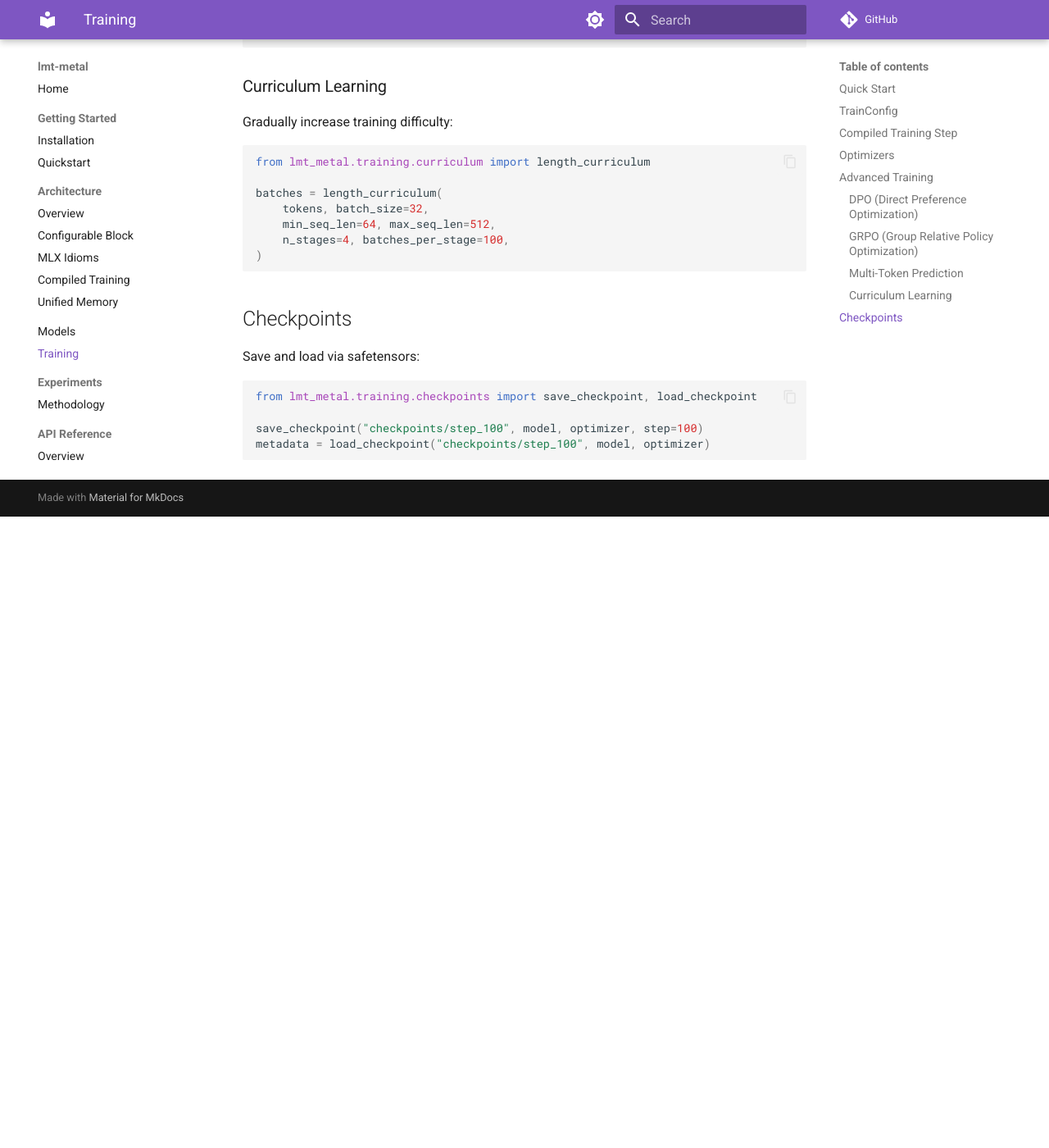
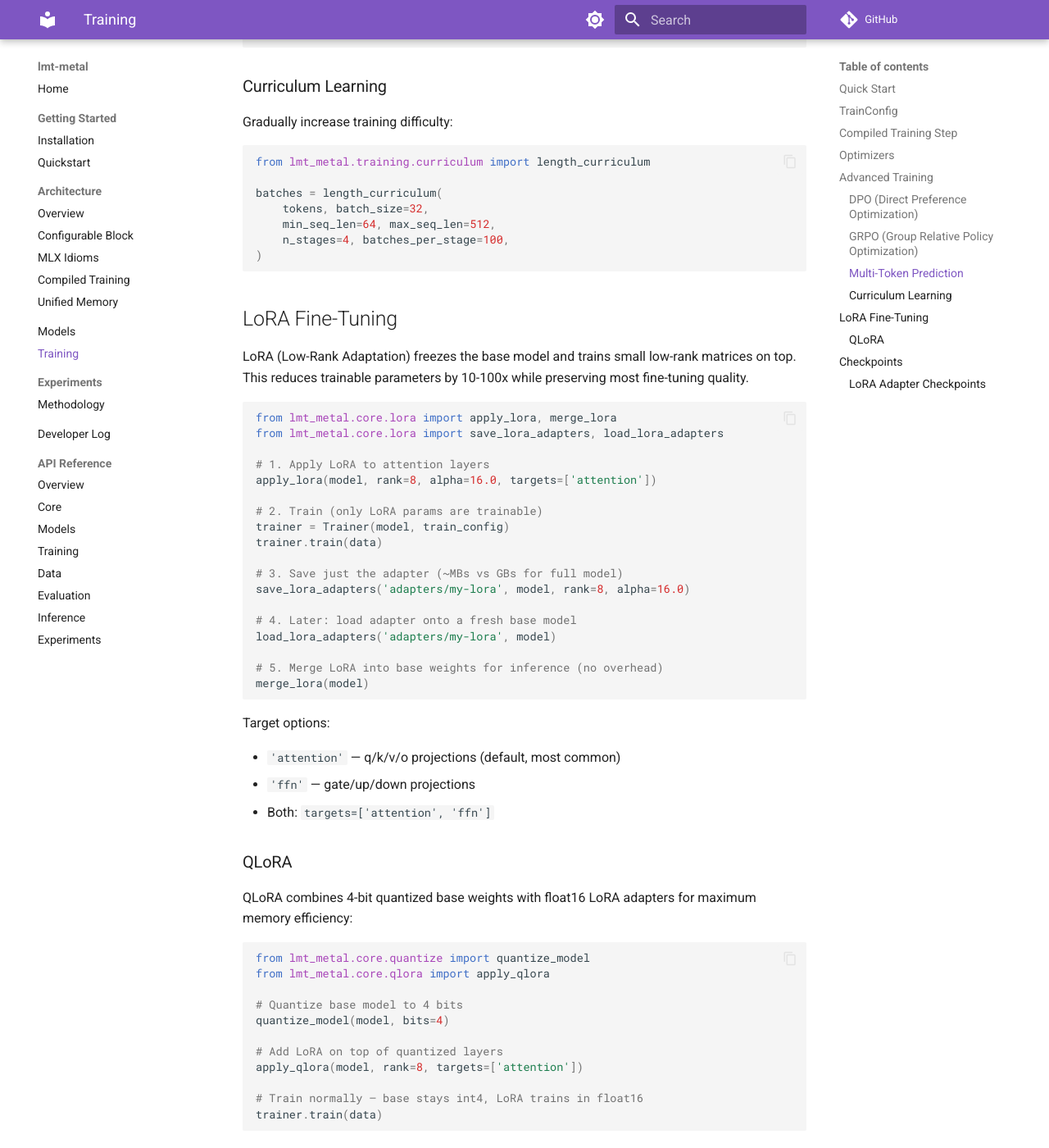
Before and after one commit to michaelellis003/lmxlab, an MkDocs documentation site: the page built from docs/training/index.md, in a window 1280 px wide and 1400 px high, scrolled down 2406 px. Shown: the whole window at 82% size. Built offline with MkDocs 1.6.1 and Material for MkDocs 9.7.7, drawn with Linux system fonts in a browser that asks for light colours; comment, search, counter and statistics services are not loaded; before the commit the page ends 3036 px from its top, so only the background shows below that; some of the changed text lies outside the part shown.

Commit message:
docs: add LoRA/QLoRA training guide and developer log (#28)
Add LoRA fine-tuning section to training docs covering apply_lora,
save/load adapters, merge, QLoRA, and target options. Create devlog
with design decisions, lessons learned, and open questions.

````diff
--- a/docs/training/index.md
+++ b/docs/training/index.md
@@ -108,6 +108,58 @@
 )
 ```
 
+## LoRA Fine-Tuning
+
+LoRA (Low-Rank Adaptation) freezes the base model and trains small
+low-rank matrices on top. This reduces trainable parameters by 10-100x
+while preserving most fine-tuning quality.
+
+```python
+from lmt_metal.core.lora import apply_lora, merge_lora
+from lmt_metal.core.lora import save_lora_adapters, load_lora_adapters
+
+# 1. Apply LoRA to attention layers
+apply_lora(model, rank=8, alpha=16.0, targets=['attention'])
+
+# 2. Train (only LoRA params are trainable)
+trainer = Trainer(model, train_config)
+trainer.train(data)
+
+# 3. Save just the adapter (~MBs vs GBs for full model)
+save_lora_adapters('adapters/my-lora', model, rank=8, alpha=16.0)
+
+# 4. Later: load adapter onto a fresh base model
+load_lora_adapters('adapters/my-lora', model)
+
+# 5. Merge LoRA into base weights for inference (no overhead)
+merge_lora(model)
+```
+
+Target options:
+
+- `'attention'` — q/k/v/o projections (default, most common)
+- `'ffn'` — gate/up/down projections
+- Both: `targets=['attention', 'ffn']`
+
+### QLoRA
+
+QLoRA combines 4-bit quantized base weights with float16 LoRA adapters
+for maximum memory efficiency:
+
+```python
+from lmt_metal.core.quantize import quantize_model
+from lmt_metal.core.qlora import apply_qlora
+
+# Quantize base model to 4 bits
+quantize_model(model, bits=4)
+
+# Add LoRA on top of quantized layers
+apply_qlora(model, rank=8, targets=['attention'])
+
+# Train normally — base stays int4, LoRA trains in float16
+trainer.train(data)
+```
+
 ## Checkpoints
 
 Save and load via safetensors:
@@ -118,3 +170,17 @@
 save_checkpoint("checkpoints/step_100", model, optimizer, step=100)
 metadata = load_checkpoint("checkpoints/step_100", model, optimizer)
 ```
+
+### LoRA Adapter Checkpoints
+
+For LoRA models, save only the adapter weights (much smaller):
+
+```python
+from lmt_metal.core.lora import save_lora_adapters, load_lora_adapters
+
+# Save only LoRA weights (~100KB-10MB)
+save_lora_adapters("adapters/my-lora", model, rank=8, alpha=16.0)
+
+# Load onto a new model (must have apply_lora called first)
+load_lora_adapters("adapters/my-lora", new_model)
+```
--- a/mkdocs.yml
+++ b/mkdocs.yml
@@ -54,6 +54,7 @@
   - Training: training/index.md
   - Experiments:
     - Methodology: experiments/methodology.md
+  - Developer Log: devlog/index.md
   - API Reference:
     - Overview: api/index.md
     - Core: api/core.md
````
Also changed, not shown: docs/devlog/index.md (added, +157 -0 lines).
